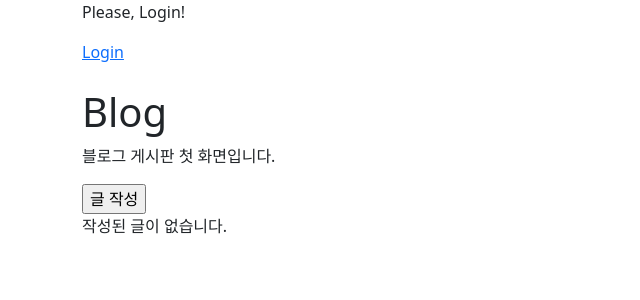
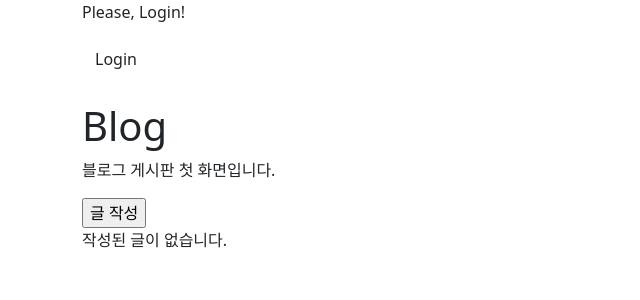
Before and after one commit to su0797/Django-Project-myapp, a Django app: page /blog/ in a window 1280 px wide. Shown: the top 300 px of the page, without its empty margins (0-640 px from the left). Run offline with Django 4.2, Linux system fonts and the light colour scheme; data that the repository does not hold is empty.

Commit message:
오전 수업 commit

```diff
--- a/blog/views.py
+++ b/blog/views.py
@@ -4,6 +4,7 @@ from django.views import View
 # generic은 미리 생성된 기능이 많다
 from django.views.generic import ListView, CreateView, DetailView, UpdateView, DeleteView
 from django.contrib.auth.mixins import LoginRequiredMixin
+from django.core.exceptions import *
 from .models import Post, Comment, HashTag
 from .forms import PostForm, CommentForm, HashTagForm
 from django.urls import reverse_lazy, reverse
@@ -132,7 +133,8 @@ class Write(LoginRequiredMixin, View):
 
 class Update(View):
     def get(self, request, pk): # post_id
-        post = Post.objects.get(pk=pk)
+        post = Post.objects.get(pk=pk) # <Object: post>
+        # get()은 해당 조건이 없을때 오류를 발생시킨다
         form = PostForm(initial={'title' : post.title, 'content' : post.content})
         context = {
             'form' : form,
@@ -220,8 +222,18 @@ class CommentWrite(View):
             # 유저 정보 가져오기
             writer = request.user
             # 댓글 객체 생성, create 메서드를 사용할 때는 save 필요 없음
-            comment = Comment.objects.create(post=post, content=content, writer=writer)
-            # comment = Comment(post=post) -> comment.save()
+            try:
+                comment = Comment.objects.create(post=post, content=content, writer=writer)
+                # 생성할 값이 이미 있다면 오류 발생
+                # Unique 값이 중복될 때
+                # 필드 값이 비어있을 때
+                # 외래키 관련 데이터비이스 오류
+                # get_or_create() -> 2가지 경우의 리턴값
+                # comment, created = Comment.objects.get_or_create(post=post, content=content, writer=writer)
+                # if created: print('생성되었습니다') else: print('이미 있습니다')
+                # comment = Comment(post=post) -> comment.save()
+            except Exception as e:
+                print('Error occurred', str(e))
             return redirect('blog:detail', pk=pk)
 
         form.add_error(None,'폼이 유효하지 않습니다.')
--- a/templates/base.html
+++ b/templates/base.html
@@ -15,10 +15,10 @@
     <div class="container">
         {% if user.is_authenticated %}
         <p>Welcome, {{ user.email }}</p>
-        <a href="{% url 'user:logout' %}">Logout</a>
+        <a href="{% url 'user:logout' %}" class="btn">Logout</a>
         {% else %}
         <p>Please, Login!</p>
-        <a href="{% url 'user:login' %}">Login</a>
+        <a href="{% url 'user:login' %}" class="btn">Login</a>
         {% endif %}
         <br><br>
         <h1>Blog</h1>
```
